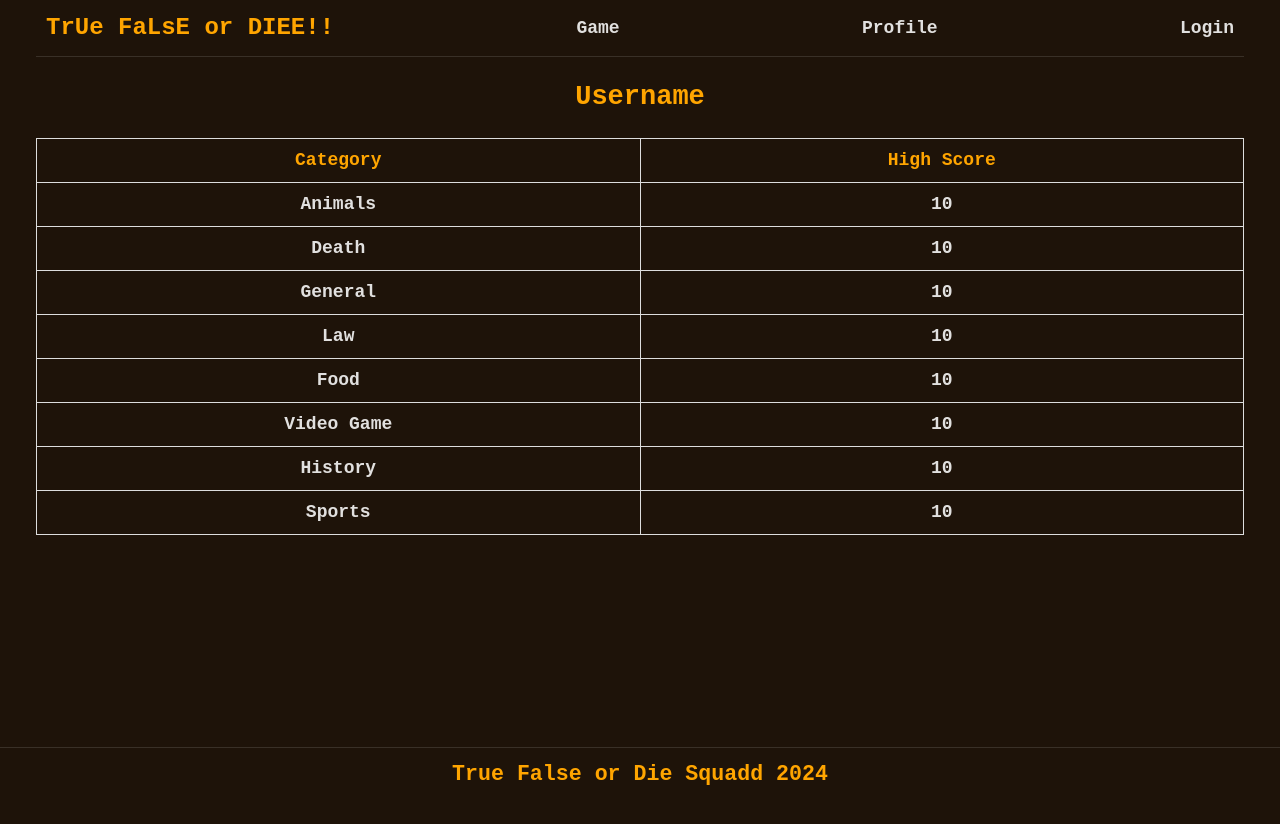
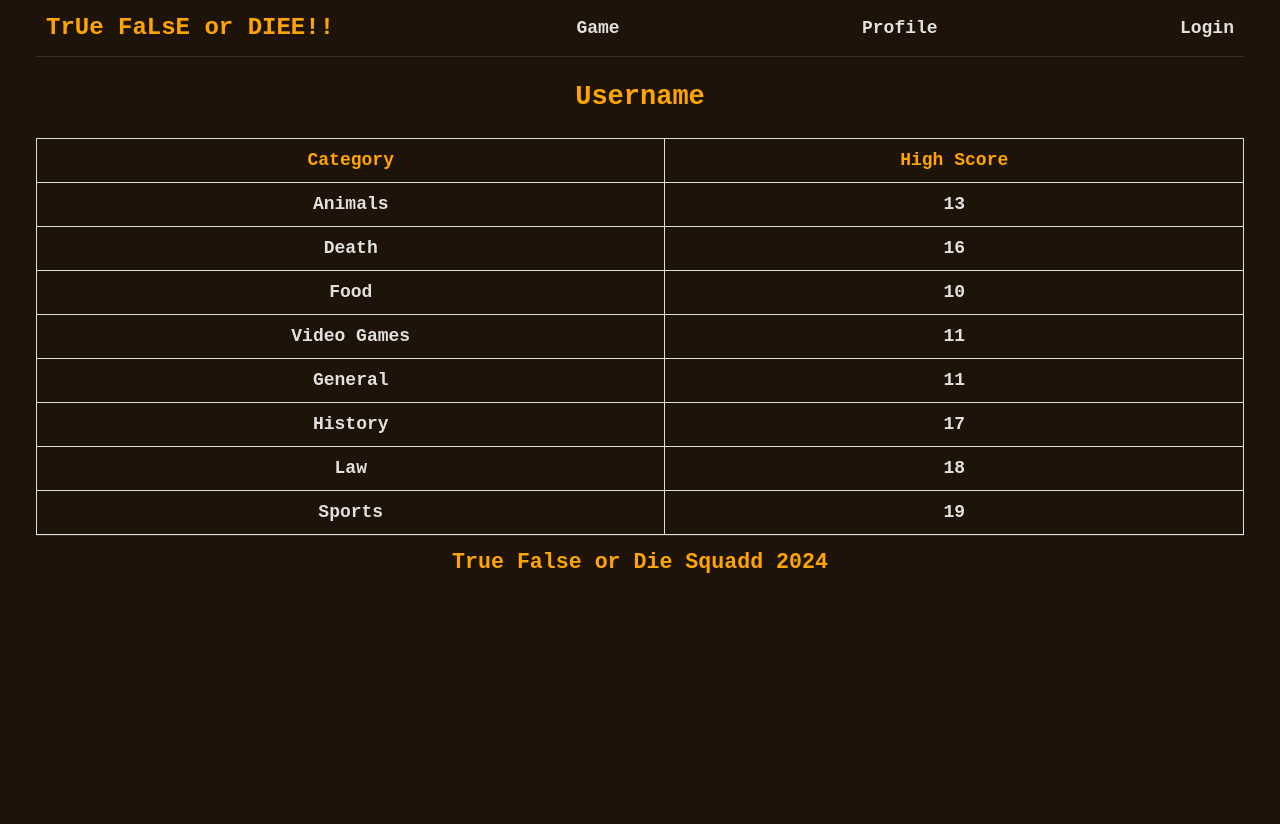
Before and after one commit to henrythedrip/final-project, a React (Vite) app in the folder client/: page / in a window 1280 px wide. Both pictures are taken after a click on the element "Profile". Shown: the top 824 px of the page. Built offline with nearby package versions, Linux system fonts and the light colour scheme.

Commit message:
turned masons stuff into a react component

```diff
--- a/client/src/App.css
+++ b/client/src/App.css
@@ -36,7 +36,7 @@ body {
 }
 
 footer {
-  position: absolute;
+  position: relative;
   bottom: 0px;
   margin-right: auto;
   margin-left: auto;
@@ -104,7 +104,8 @@ h1 {
   width: 100%;
 }
 
-.score-table th, .score-table td {
+.score-table th,
+.score-table td {
   border: 1px solid #ddd;
   padding: 8px;
   text-align: center;
--- /dev/null
+++ b/client/src/components/ProfileItem.jsx
@@ -0,0 +1,12 @@
+import React from 'react'
+
+const ProfileItem = ({ categoryName, highScore }) => {
+    return (
+        <tr className='profile-table-item'>
+            <td>{categoryName}</td>
+            <td>{highScore}</td>
+        </tr>
+    )
+}
+
+export default ProfileItem
--- a/client/src/pages/ProfilePage.jsx
+++ b/client/src/pages/ProfilePage.jsx
@@ -1,4 +1,5 @@
 import React from 'react'
+import ProfileItem from '../components/ProfileItem'
 
 const ProfilePage = () => {
     return (
@@ -9,39 +10,14 @@ const ProfilePage = () => {
                     <th>Category</th>
                     <th>High Score</th>
                 </tr>
-                <tr>
-                    <td>Animals</td>
-                    <td>10</td>
-                </tr>
-                <tr>
-                    <td>Death</td>
-                    <td>10</td>
-                </tr>
-                <tr>
-                    <td>General</td>
-                    <td>10</td>
-                </tr>
-                <tr>
-                    <td>Law</td>
-                    <td>10</td>
-                </tr>
-                <tr>
-                    <td>Food</td>
-                    <td>10</td>
-                </tr>
-                <tr>
-                    <td>Video Game</td>
-                    <td>10</td>
-                </tr>
-                <tr>
-                    <td>History</td>
-                    <td>10</td>
-                </tr>
-                <tr>
-                    <td>Sports</td>
-                    <td>10</td>
-                </tr>
-
+                <ProfileItem categoryName="Animals" highScore="13" />
+                <ProfileItem categoryName="Death" highScore="16" />
+                <ProfileItem categoryName="Food" highScore="10" />
+                <ProfileItem categoryName="Video Games" highScore="11" />
+                <ProfileItem categoryName="General" highScore="11" />
+                <ProfileItem categoryName="History" highScore="17" />
+                <ProfileItem categoryName="Law" highScore="18" />
+                <ProfileItem categoryName="Sports" highScore="19" />
             </table>
 
 
```
